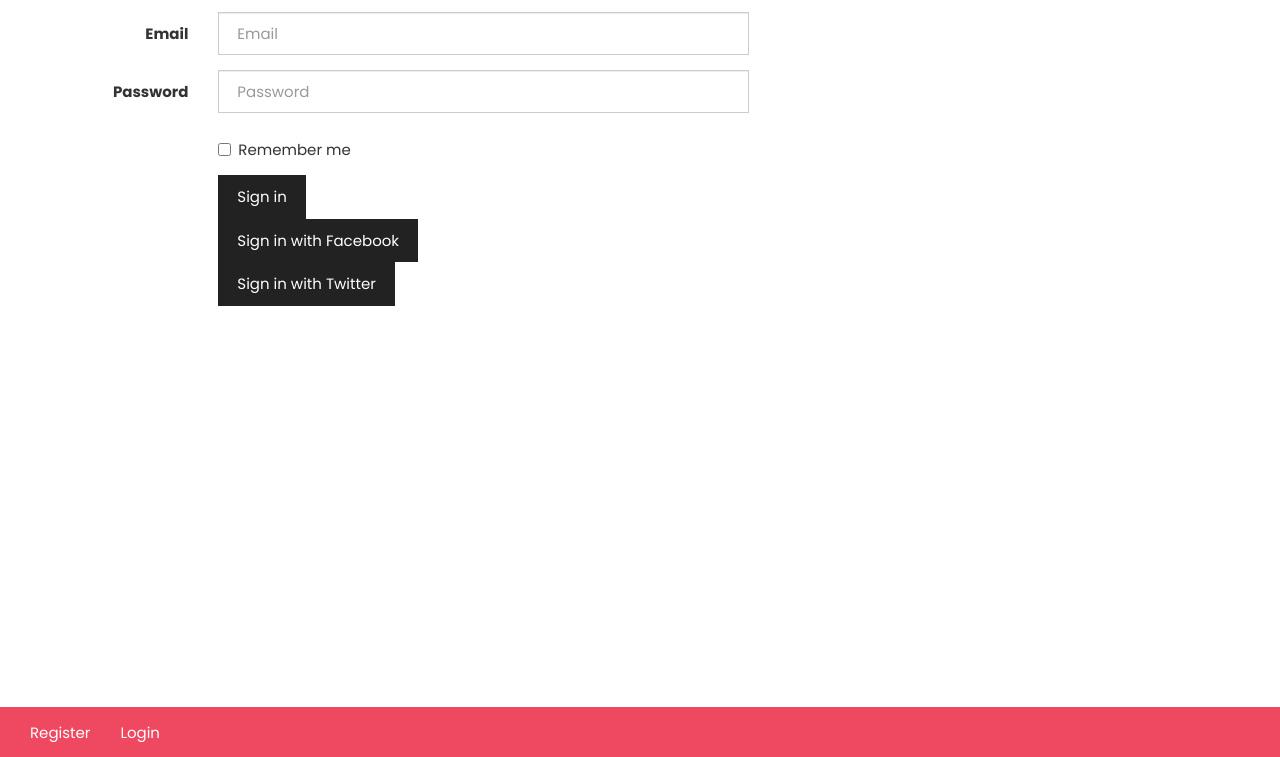
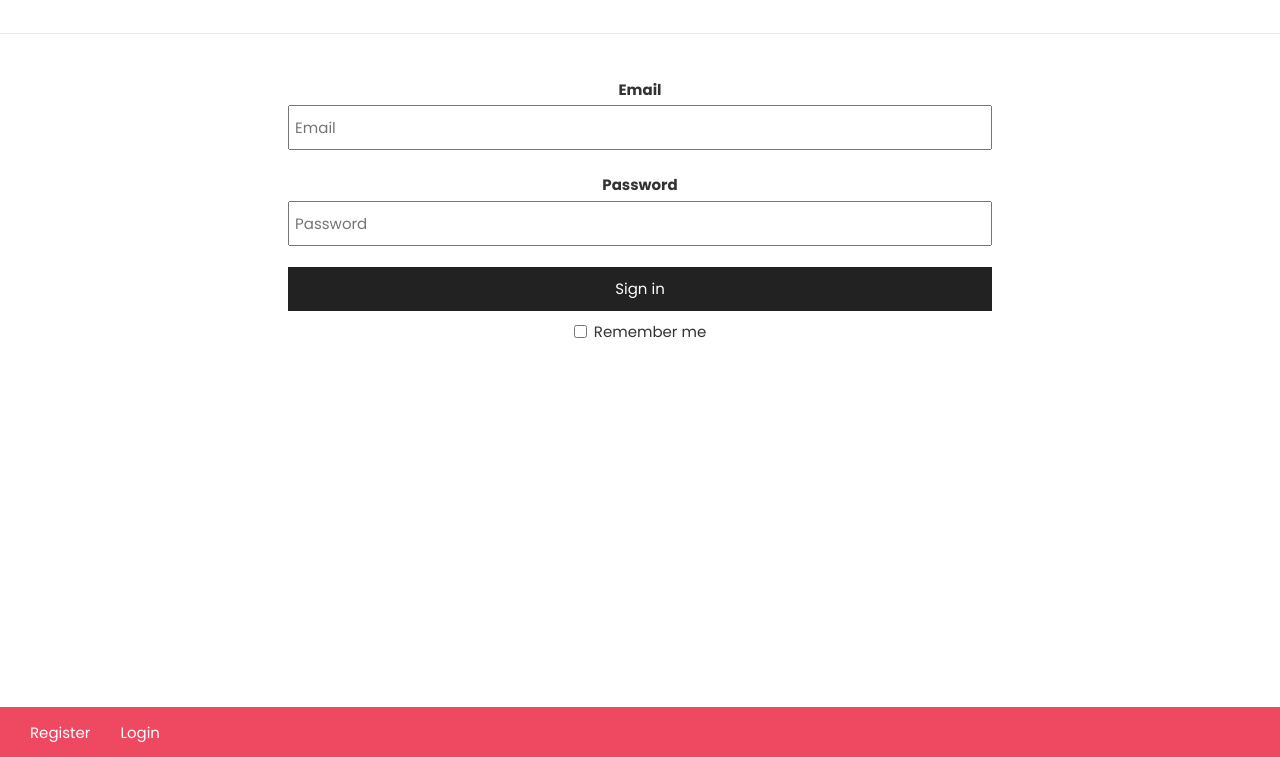
Before and after one commit to adjknowles/WDI-Project-4, a plain HTML site: page front-end/index.html at #!/login in a window 1280 px wide. Shown: the part 43-800 px from the top of the page. Drawn offline with nearby package versions, Linux system fonts and the light colour scheme; some packages are replaced by stand-ins of ours; no server answers; a script that the page names is missing.

Commit message:
Re-designed login page

```diff
--- a/front-end/css/style.css
+++ b/front-end/css/style.css
@@ -1,5 +1,13 @@
 body {
   font-family: 'Poppins', sans-serif;
+}
+
+#center-it {
+  margin-top: 0px;
+  margin-bottom: 0px;
+  width: 100%;
+  text-align: center;
+  display: inline-block;
 }
 
 #googleMap {
--- a/front-end/login.html
+++ b/front-end/login.html
@@ -1,11 +1,66 @@
 <section id="login" ng-hide="users.checkLoggedIn()">
-  <form name="users.loginForm" class="form-horizontal" ng-submit="users.login()" novalidate>
+  <hr>
+
+<!-- <center code begins> -->
+<div id="center-it">
+
+
+  <form name="users.loginForm" ng-submit="users.login()" novalidate>
+
+    <div>
+      <label for="inputEmail3" style="margin-top: 24px;">Email</label>
+    </div>
+    <div>
+      <input style="width: 55%; padding: 0.4%; height: 45px; line-height: 45px;" type="email" id="inputEmail3" placeholder="Email" ng-model="users.user.email" required>
+    </div>
+
+    <div class="ng-message-error" ng-messages="users.loginForm['email'].$error" ng-show="(users.loginForm.$submitted && users.loginForm['email'].$invalid)">
+      <p ng-message="required">Email is required.</p>
+    </div>
+
+    <div>
+      <label for="inputPassword3" style="margin-top: 24px;">Password</label>
+    </div>
+    <div>
+      <input style="width: 55%; padding: 0.4%; height: 45px; line-height: 45px;" type="password" id="inputPassword3" placeholder="Password" ng-model="users.user.password" required>
+    </div>
+
+    <div class="ng-message-error" ng-messages="users.loginForm['password'].$error" ng-show="(users.loginForm.$submitted && users.loginForm['password'].$invalid)">
+      <p ng-message="required">Password is required.</p>
+    </div>
+
+
+    <br>
+
+
+  <button type="submit" class="btn btn-default" style="width: 55%">Sign in</button>
+
+  <div class="checkbox">
+    <label>
+      <input type="checkbox"> Remember me
+    </label>
+  </div>
+
+  </form>
+
+
+</div>
+
+  <!-- center code ends -->
+<!--
+  <div class="container">
+    <div class="col-md-12 col-md-offset-3" style="margin-left: 0px;">
+
+
+      <form name="users.loginForm" class="form-horizontal" ng-submit="users.login()" novalidate>
+
     <div class="form-group">
       <label for="inputEmail3" class="col-sm-2 control-label">Email</label>
       <div class="col-sm-10">
         <input type="email" class="form-control" id="inputEmail3" placeholder="Email" ng-model="users.user.email" required>
       </div>
     </div>
+
 
     <div class="ng-message-error" ng-messages="users.loginForm['email'].$error" ng-show="(users.loginForm.$submitted && users.loginForm['email'].$invalid)">
       <p ng-message="required">Email is required.</p>
@@ -31,6 +86,8 @@
         </div>
       </div>
     </div>
+
+
     <div class="form-group">
       <div class="col-sm-offset-2 col-sm-10">
         <button type="submit" class="btn btn-default">Sign in</button>
@@ -42,5 +99,8 @@
         <button class="btn btn-default" ng-click="users.authenticate('twitter')">Sign in with Twitter</button>
       </div>
     </div>
+
   </form>
+</div>
+</div> -->
 </section>
```
Also changed, not shown: front-end/newRecommendations.html (+10 -0 lines).
